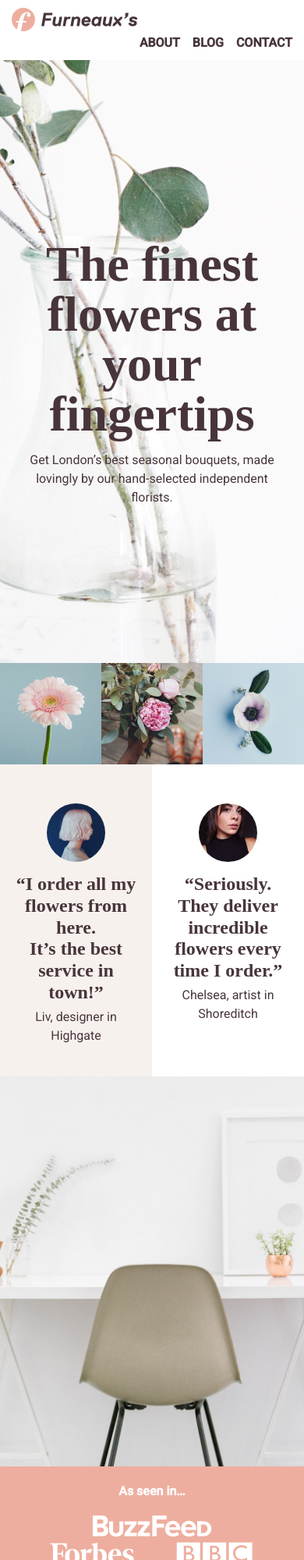
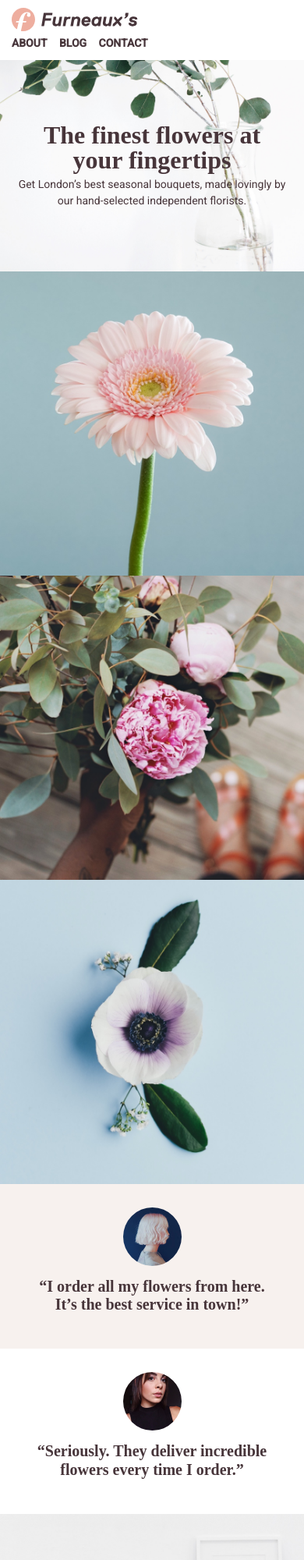
Before and after one commit to FlickHouston/furneauxs, a plain HTML site: page index.html in a window 390 px wide. Shown: the top 2000 px of the page at 78% size. Drawn offline with Linux system fonts and the light colour scheme; a web font is replaced by a local one.

Commit message:
completed lesson

```diff
--- a/style.css
+++ b/style.css
@@ -15,6 +15,7 @@ body {
 header {
     padding: 10px 15px;
     overflow: hidden;
+
 }
 
 header h1 {
@@ -150,4 +151,104 @@ footer p {
     font-weight: 700;
 }
 
-@mediaquery
+/* breakpoint 1 */
+@media (max-width: 600px) {
+
+body {
+    font-size: 14px;
+}
+
+.hero h2 {
+    font-size: 32px;
+    margin-bottom: 5px;
+}
+
+.hero {
+    padding-top: 80px;
+    padding-bottom: 80px;
+}
+
+.chair {
+    height: 320px;
+}
+
+.quotes div {
+    float: none;
+    width: auto;
+    padding: 30px 30px 40px 30px;
+}
+
+.quotes blockquote {
+    font-size: 20px;
+}
+
+.quotes p {
+    display: none;
+}
+
+header nav {
+    line-height: 24px;
+}
+
+}
+/* breakpoint 2 */
+@media (max-width: 480px) {
+
+    header h1, header nav
+    {
+        float: none;
+    }
+
+    header nav a {
+        margin-left: 0;
+        margin-right: 12px;
+    }
+
+.flowers img {
+    float: none;
+    width: auto;
+}
+
+footer {
+    padding: 30px 20px;
+}
+
+}
+
+@media (max-width: 820px) {
+
+    .logos img {
+margin-left: 5px;
+margin-right: 5px;
+    }
+}
+
+@media (max-width: 670px) {
+
+    .logos img {
+margin: 0 auto 35px auto;
+display: block;
+    }
+
+    /*this removes the margin bottom from the last logo image*/
+    .logos img:last-child {
+    margin-bottom: 0;
+    }
+}
+
+@media (min-width: 820px) {
+
+    header {
+        position: fixed;
+        top: 0;
+        left: 0;
+        width: 100%;
+        background-color: white;
+        /*box shadow: x axis, y axis. then blur, spread, and colour, opacity*/
+        box-shadow: 0 1px 5px 1px rgba(51, 51, 51, 0.3);
+    }
+
+    .hero {
+        margin-top: 50px;
+    }
+}
```
